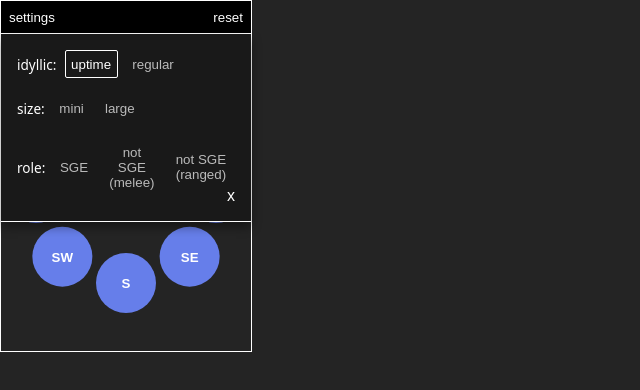
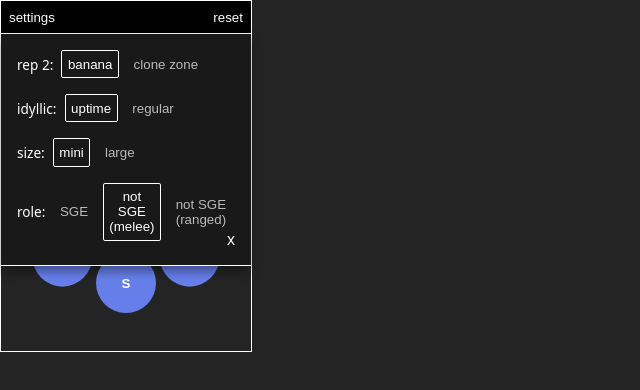
Before and after one commit to jacquikeating/wurm-buddy, a React (Vite) app: page / in a window 1280 px wide. Both pictures are taken after a click on the button "settings". Shown: the top 390 px of the page, without its empty margins (0-640 px from the left). Built offline with nearby package versions, Linux system fonts and the light colour scheme.

Commit message:
Added pref buttons for banana

```diff
--- a/src/components/Preferences.jsx
+++ b/src/components/Preferences.jsx
@@ -1,21 +1,29 @@
 export default function Preferences({ prefs }) {
-    const [prefsOpen, setPrefsOpen, uptime, setUptime, size, setSize, role, setRole] = prefs
+    const [prefsOpen, setPrefsOpen, banana, setBanana, uptime, setUptime, size, setSize, role, setRole] = prefs
 
     function handleChange(pref, value) {
         if (pref == "uptime") {
             setUptime(value)
-            localStorage.setItem("prefs", JSON.stringify({uptime: value, size: size, role: role}))
+            localStorage.setItem("prefs", JSON.stringify({banana: banana, uptime: value, size: size, role: role}))
         } else if (pref =="size") {
             setSize(value)
-            localStorage.setItem("prefs", JSON.stringify({uptime: uptime, size: value, role: role}))
+            localStorage.setItem("prefs", JSON.stringify({banana: banana, uptime: uptime, size: value, role: role}))
         } else if (pref == "role") {
             setRole(value)
-            localStorage.setItem("prefs", JSON.stringify({uptime: uptime, size: size, role: value}))
+            localStorage.setItem("prefs", JSON.stringify({banana: banana, uptime: uptime, size: size, role: value}))
+        } else if (pref == "rep2") {
+            setBanana(value)
+            localStorage.setItem("prefs", JSON.stringify({banana: value, uptime: uptime, size: size, role: role}))
         }
     }
 
     return (
         <div className={prefsOpen ? ("prefs open") : ("prefs")}>
+            <div className="pref-group">
+                <p className="pref-name">rep 2:</p>
+                <button className={banana ? "settings-button active" : "settings-button"} onClick={() => handleChange("rep2", true)}>banana</button>
+                <button className={banana ? "settings-button" : "settings-button active"} onClick={() => handleChange("rep2", false)}>clone zone</button>
+            </div>
             <div className="pref-group">
                 <p className="pref-name">idyllic:</p>
                 <button className={uptime ? "settings-button active" : "settings-button"} onClick={() => handleChange("uptime", true)}>uptime</button>
```
